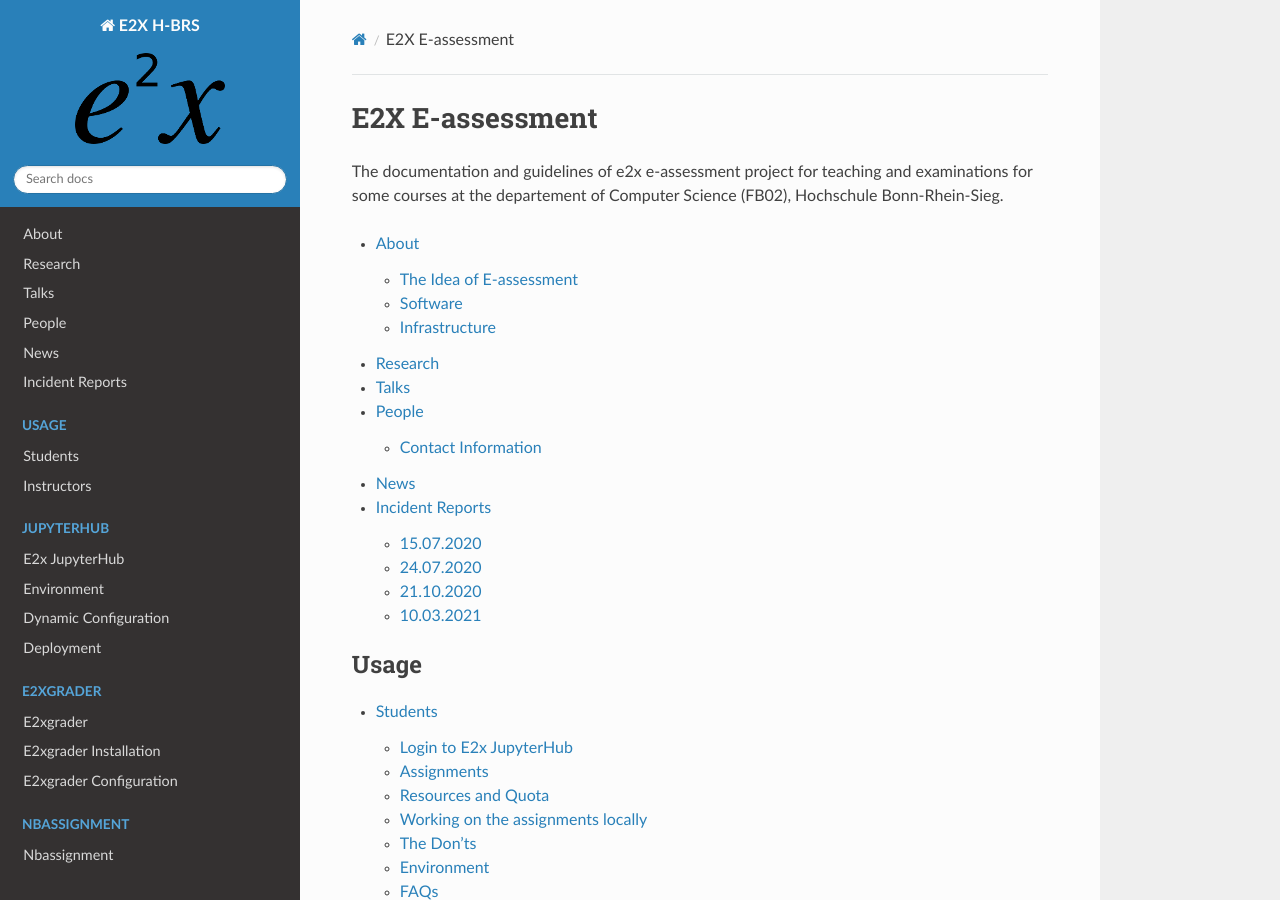
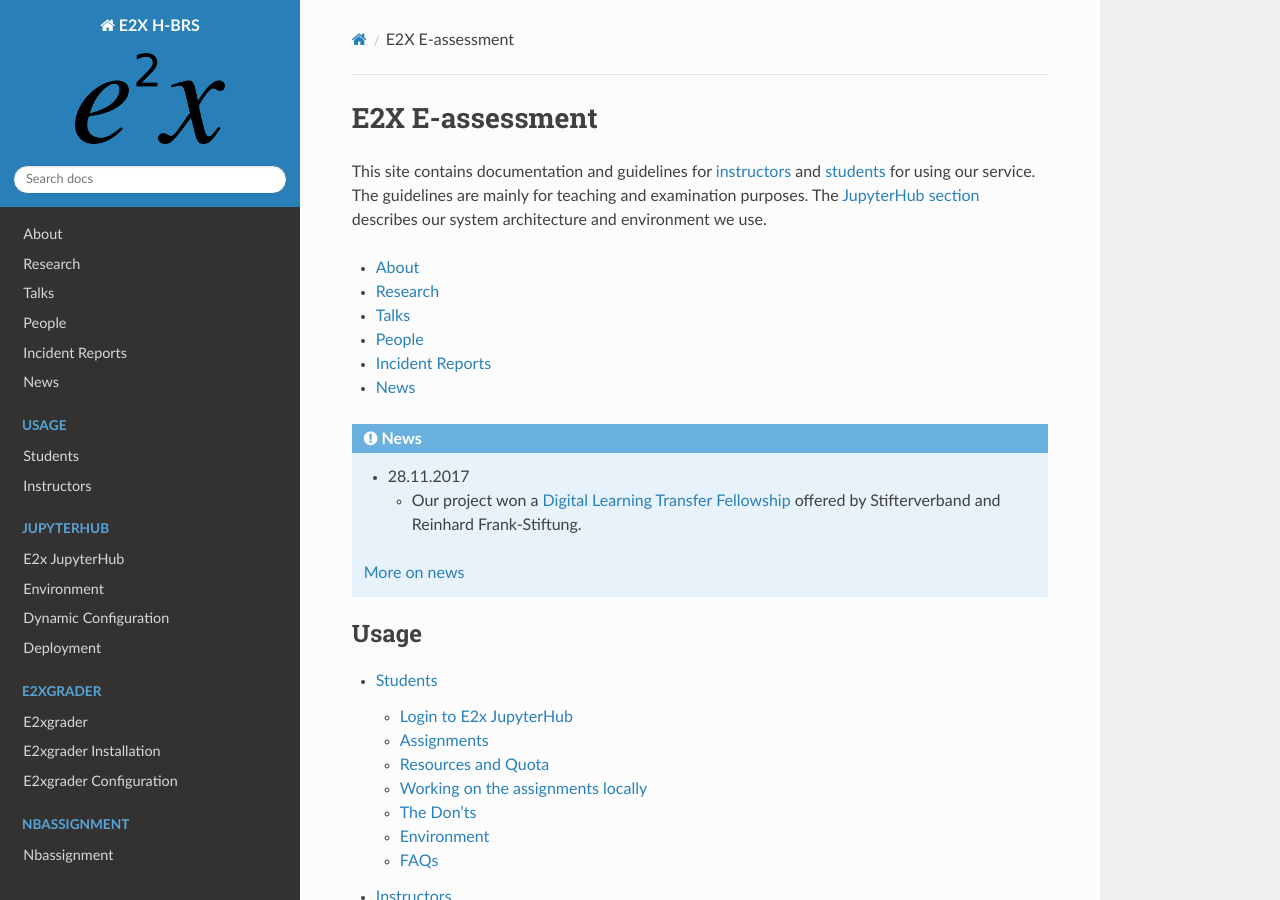
Before and after one commit to DigiKlausur/e2x-docs, a Sphinx documentation site: the page built from docs/source/index.rst, in a window 1280 px wide and 900 px high. Built offline with Sphinx 7.4.7 and the Read the Docs theme 2.0.0, drawn with Linux system fonts in a browser that asks for light colours.

Commit message:
[index] add news section

```diff
--- a/docs/source/index.rst
+++ b/docs/source/index.rst
@@ -7,18 +7,28 @@
 E2X E-assessment
 ################
 
-The documentation and guidelines of e2x e-assessment project for teaching and examinations for some courses
-at the departement of Computer Science (FB02), Hochschule Bonn-Rhein-Sieg.
+This site contains documentation and guidelines for :ref:`instructors <usage_instructor>`
+and :ref:`students <usage_student>` for using our service. The guidelines are mainly
+for teaching and examination purposes. The :ref:`JupyterHub section <e2x-jupyterhub>` describes
+our system architecture and environment we use.
 
 .. toctree::
-   :maxdepth: 2
+   :maxdepth: 1
 
    about
    research
    talks
    people
+   incident-reports
    news
-   incident-reports
+
+.. admonition:: News
+
+  .. include:: /news.rst
+    :start-line: 6
+    :end-line: 11
+
+  :ref:`More on news <news>`
 
 .. toctree::
    :maxdepth: 2
```
